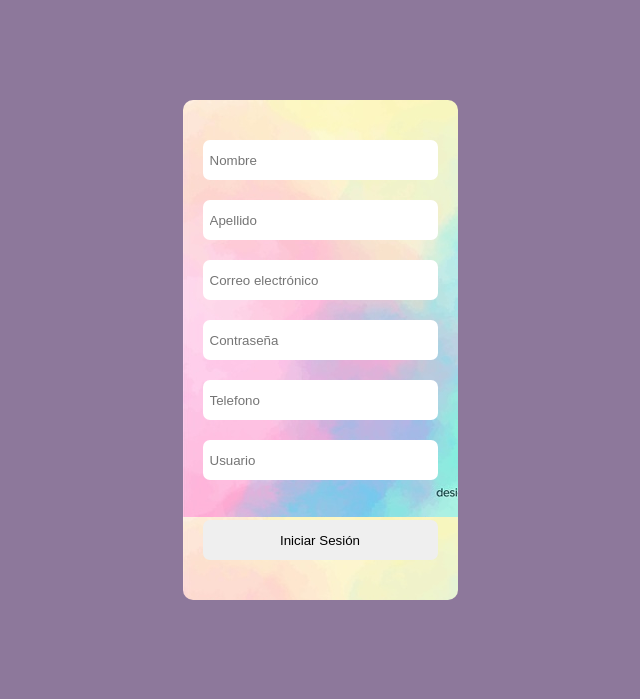
After one commit to gabiota31/trabajofinal, a PHP site: page /nuevo-usu.html in a window 1280 px wide. The commit adds this page. Shown: the top 699 px of the page, without its empty margins (320-960 px from the left). Run offline with PHP 8.4, Linux system fonts and the light colour scheme.

Commit message:
login con css, nuevo usuario y pagina de inicio nuevas, estas estan conectadas para mandar info nueva a la tabla en la BD

```diff
--- a/datos.php
+++ b/datos.php
@@ -40,7 +40,7 @@
             <td><?php echo $mostrar['nombre'] ?></td>
             <td><?php echo $mostrar['apellido'] ?></td>
             <td><?php echo $mostrar['correo'] ?></td>
-            <td><?php echo $mostrar['pass'] ?></td>
+            <!-- <td><?php //echo $mostrar['pass'] ?></td> -->
             <td><?php echo $mostrar['telefono'] ?></td>
             <td><?php echo $mostrar['avatar'] ?></td>
         </tr>
--- /dev/null
+++ b/estilos.css
@@ -0,0 +1,51 @@
+* {
+    margin: 0;
+    padding: 0;
+    box-sizing: border-box;
+}
+
+body{
+    background-color: rgb(141, 120, 155);
+}
+
+.login{
+    margin: 100px auto;
+    width: 275px;
+    border-radius: 10px;
+    background-color: rgb(237, 210, 255);
+    display: flex;
+    justify-content: center;
+    background-image: url(fondo.jpg);
+}
+
+.animate__animated.animate__fadeIn{
+    --animate-duration: 2s;
+}
+
+
+.usuario {
+    margin-top: 40px;
+}
+
+.caja-input {
+    margin-bottom: 20px;
+    margin-left: auto;
+    margin-right: auto;
+}
+
+.caja-submit{
+    margin: 40px auto;
+}
+
+input {
+    width: 235px;
+    height: 40px;
+    padding: 7px;
+    border-radius: 7px;
+    border-style: none;
+}
+
+.submit:hover {
+    background-color: black;
+    color: blanchedalmond;
+}
--- /dev/null
+++ b/nuevo-usu.html
@@ -0,0 +1,60 @@
+<!DOCTYPE html>
+<html lang="es">
+<head>
+    <meta charset="UTF-8">
+    <meta http-equiv="X-UA-Compatible" content="IE=edge">
+    <meta name="viewport" content="width=device-width, initial-scale=1.0">
+    <title>Login</title>
+
+    <link rel="stylesheet" href="estilos.css">
+    <link rel="stylesheet" href="https://cdnjs.cloudflare.com/ajax/libs/animate.css/4.1.1/animate.min.css"/>
+</head>
+<body>
+    <main>
+
+        <div class="login animate__animated animate__fadeIn">
+            <form action="sesion.php" method="POST">
+                <div class="usuario">
+                    <div class="caja-input animate__animated animate__fadeInLeft ">
+                        <input type="text" placeholder="Nombre" name="nombre">
+                    </div>
+
+                    <div class="caja-input animate__animated animate__fadeInLeft ">
+                        <input type="text" placeholder="Apellido" name="apellido">
+                    </div>
+
+                    <div class="caja-input animate__animated animate__fadeInLeft ">
+                        <input type="text" placeholder="Correo electrónico" name="correo">
+                    </div>
+
+                    <div class="caja-input animate__animated animate__fadeInLeft ">
+                        <input type="text" placeholder="Contraseña" name="pass">
+                    </div>
+
+                    <div class="caja-input animate__animated animate__fadeInLeft ">
+                        <input type="text" placeholder="Telefono" name="tel">
+                    </div>
+
+                    <div class="caja-input animate__animated animate__fadeInLeft ">
+                        <input type="text" placeholder="Usuario" name="avatar">
+                    </div>
+
+                </div>
+                <div class="caja-submit caja-input animate__animated animate__fadeInLeft">
+                    <input class="submit" type="submit" value="Iniciar Sesión">
+                </div>
+            </form>
+        </div>
+
+
+
+
+    </main>
+
+
+
+
+
+
+</body>
+</html>
```
Also changed, not shown: login.html (+43 -0 lines), sesion.php (added, +28 -0 lines), fondo.jpg (added).
